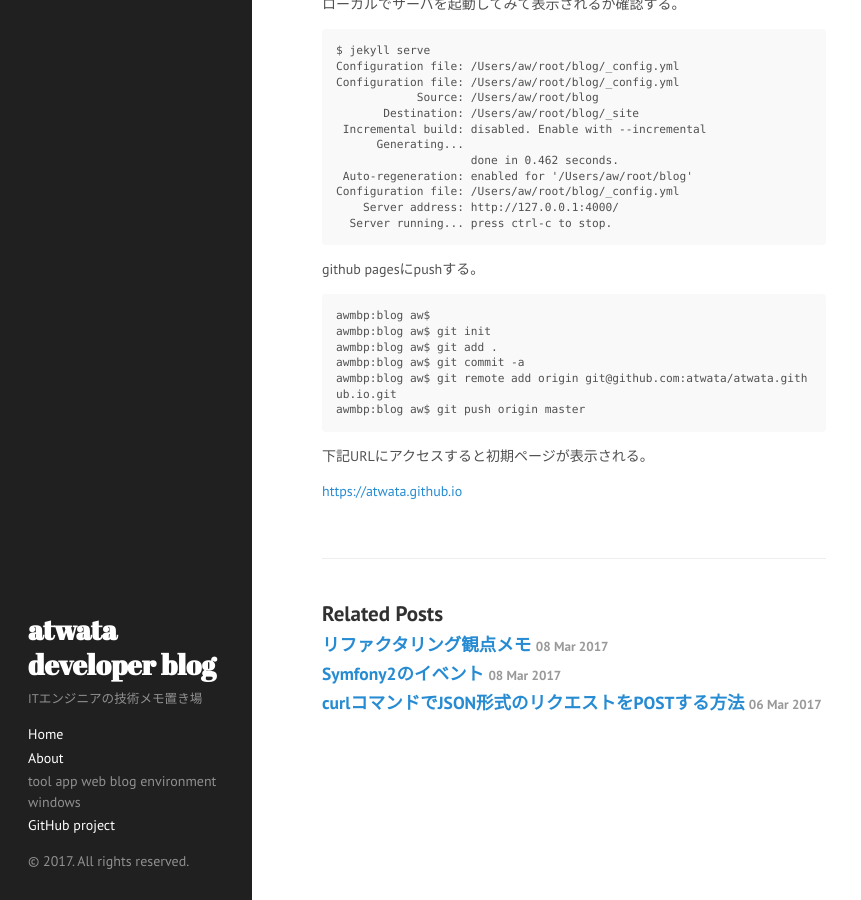
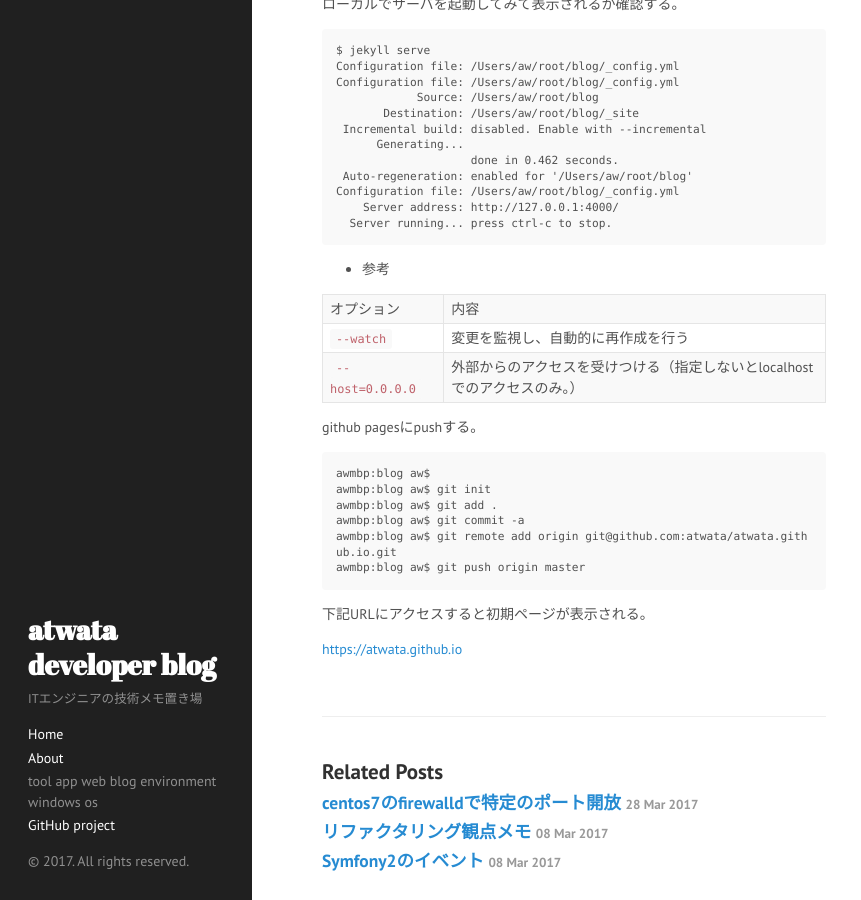
Before and after one commit to atwata/atwata.github.io, a Jekyll site: the page built from _posts/2017-02-07-jekyll-new.md, in a window 1280 px wide and 900 px high, scrolled down 1142 px. Shown: the whole window, without its empty margins (0-861 px from the left). Built offline with Jekyll 4.4.1, drawn with Linux system fonts in a browser that asks for light colours; part of the change alters nothing that is shown.

Commit message:
update jekyll-new, add centos-firewalld

````diff
--- a/_posts/2017-02-07-jekyll-new.md
+++ b/_posts/2017-02-07-jekyll-new.md
@@ -65,6 +65,13 @@ Configuration file: /Users/aw/root/blog/_config.yml
   Server running... press ctrl-c to stop.
 ```
 
+- 参考
+
+|オプション|内容|
+| `--watch`|変更を監視し、自動的に再作成を行う|
+| `--host=0.0.0.0`|外部からのアクセスを受けつける（指定しないとlocalhostでのアクセスのみ。）|
+
+
 github pagesにpushする。
 
 ```
--- /dev/null
+++ b/_posts/2017-03-28-centos7-firewalld.md
@@ -0,0 +1,64 @@
+---
+layout: post
+title: centos7のfirewalldで特定のポート開放
+categories: os
+tags: centos firewalld
+---
+
+### 今回はexpressのテストで使用されるTCP3000番を対象にコマンドを実行
+
+TCPポート3000を許可
+
+```
+firewall-cmd --zone=public --add-port=3000/tcp --permanent
+```
+
+設定再読み込み
+
+```
+firewall-cmd --reload
+```
+
+現在の設定を確認
+
+```
+firewall-cmd --list-all --zone=public
+```
+
+TCPポート3000を拒否
+
+```
+firewall-cmd --zone=public --remove-port=3000/tcp --permanent
+```
+
+一連のコマンドを実行する。
+
+```
+$ firewall-cmd --list-all --zone=public
+public (default, active)
+  interfaces: eth0
+  sources:
+  services: dhcpv6-client ssh
+  ports:
+  masquerade: no
+  forward-ports:
+  icmp-blocks:
+  rich rules:
+
+$ sudo firewall-cmd --zone=public --add-port=3000/tcp --permanent
+success
+$ sudo firewall-cmd --reload
+success
+$ firewall-cmd --list-all --zone=public
+public (default, active)
+  interfaces: eth0
+  sources:
+  services: dhcpv6-client ssh
+  ports: 3000/tcp
+  masquerade: no
+  forward-ports:
+  icmp-blocks:
+  rich rules:
+
+$
+```
````
